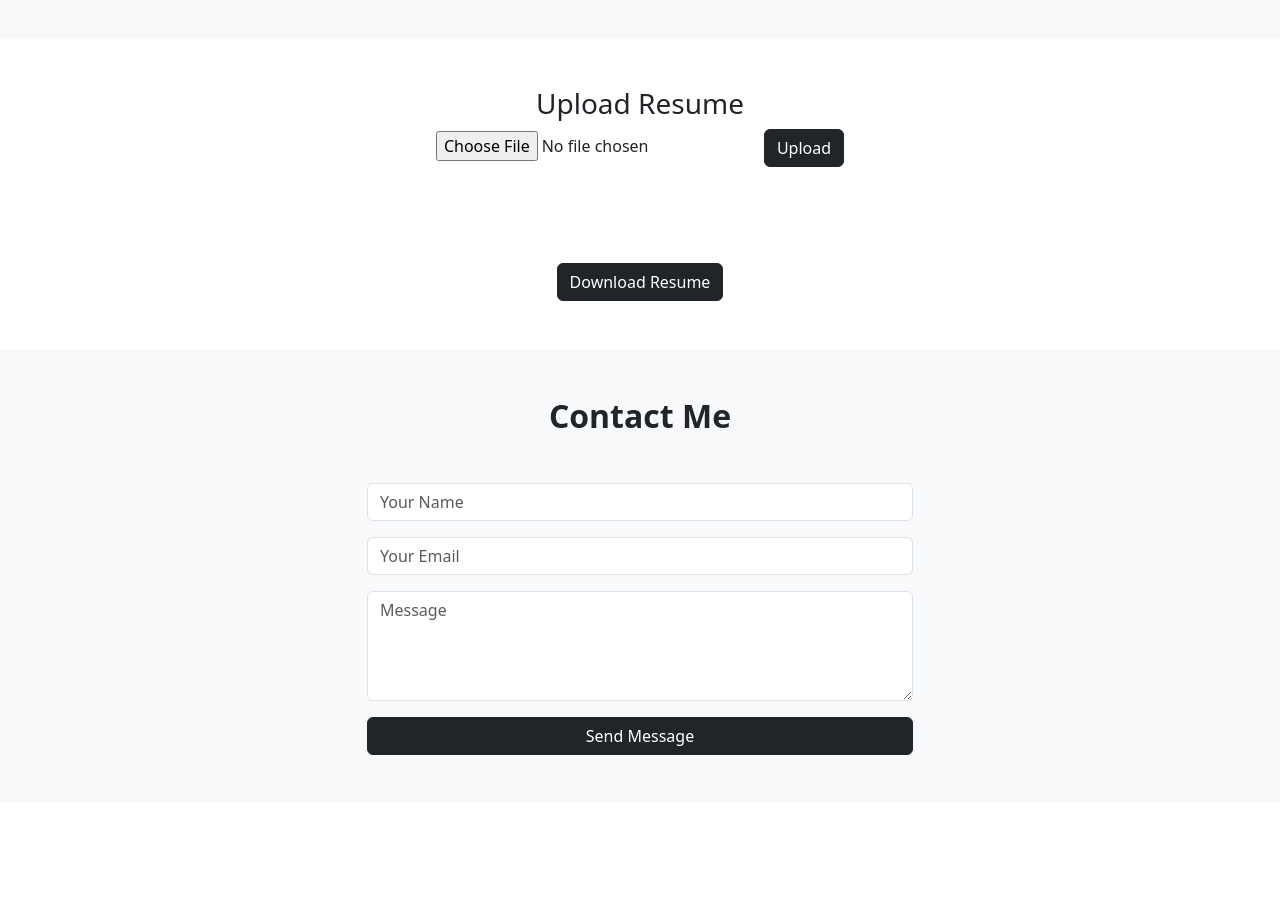
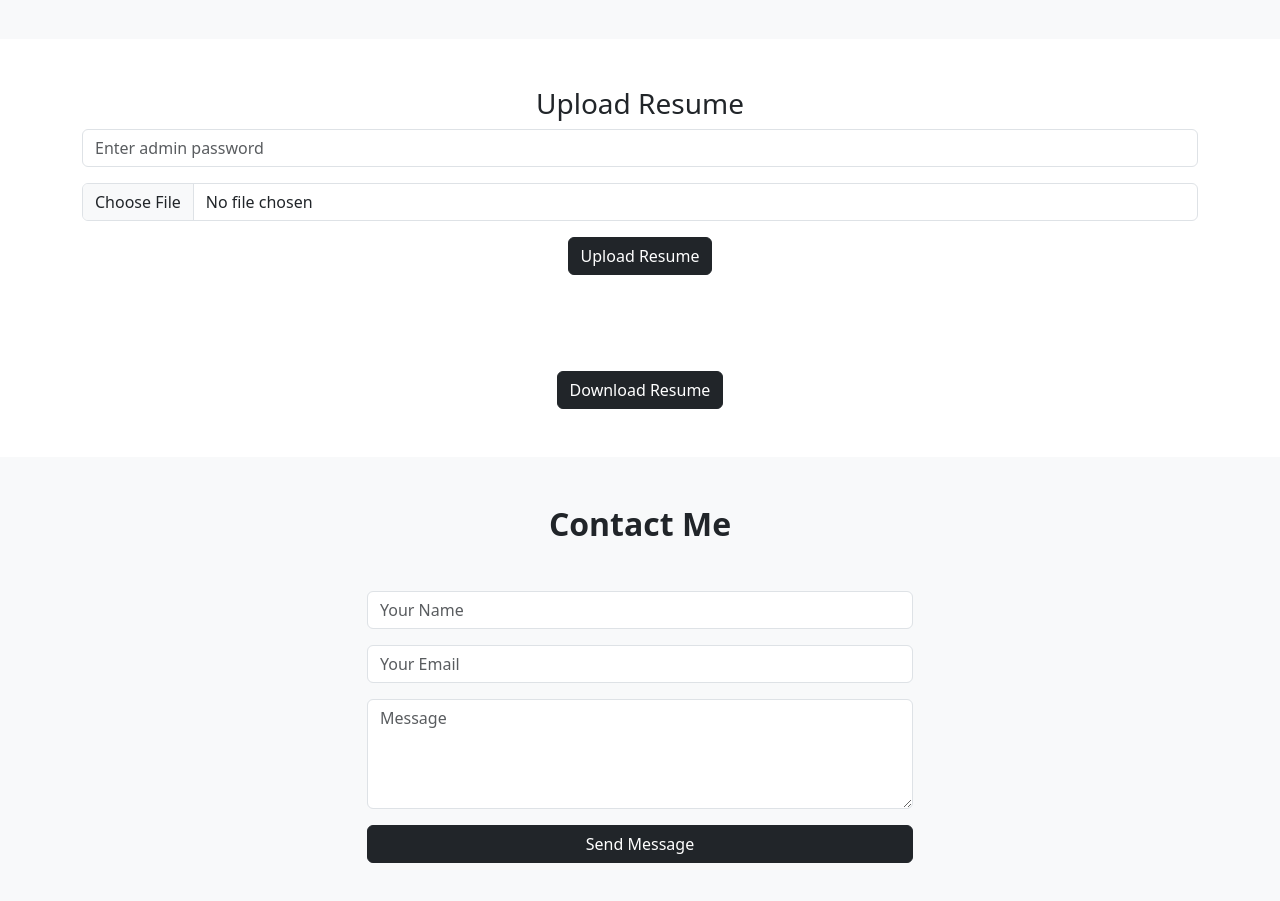
Before and after one commit to euuu-dayy/myportfolio, a React (Vite) app in the folder client/: page / in a window 1280 px wide. Shown: the part 2020-2921 px from the top of the page. Before the commit the page ends 2823 px from the top, so only its background shows below. Built offline with nearby package versions, Linux system fonts and the light colour scheme.

Commit message:
resume upload section

```diff
--- a/client/src/components/UploadResume.jsx
+++ b/client/src/components/UploadResume.jsx
@@ -4,16 +4,33 @@ import {useState} from "react"
 function UploadResume(){
 
 const [file,setFile] = useState()
+const [password,setPassword] = useState("")
 
 const upload = async ()=>{
+
+try{
 
 const formData = new FormData()
 
 formData.append("resume",file)
 
-await axios.post("https://myportfolio-rrdj.onrender.com/upload",formData)
+await axios.post(
+"https://myportfolio-rrdj.onrender.com/upload",
+formData,
+{
+headers:{
+"admin-password":password
+}
+}
+)
 
 alert("Resume uploaded")
+
+}catch(err){
+
+alert("Wrong password")
+
+}
 
 }
 
@@ -24,16 +41,24 @@ return(
 <h3>Upload Resume</h3>
 
 <input
+type="password"
+placeholder="Enter admin password"
+className="form-control mb-3"
+onChange={(e)=>setPassword(e.target.value)}
+/>
+
+<input
 type="file"
+className="form-control mb-3"
 onChange={(e)=>setFile(e.target.files[0])}
 />
 
 <button
-className="btn btn-dark ms-3"
+className="btn btn-dark"
 onClick={upload}
 >
 
-Upload
+Upload Resume
 
 </button>
 
@@ -44,3 +69,8 @@ Upload
 }
 
 export default UploadResume
+
+
+
+
+//await axios.post("https://myportfolio-rrdj.onrender.com/upload",formData)
```
Also changed, not shown: 1 other file (tests, documents, lock files or other folders).
